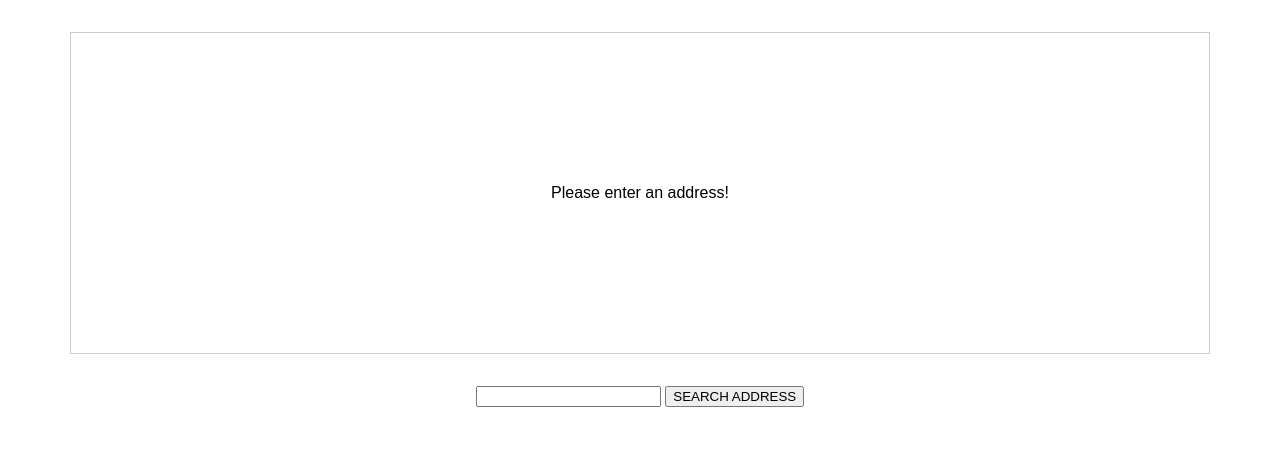
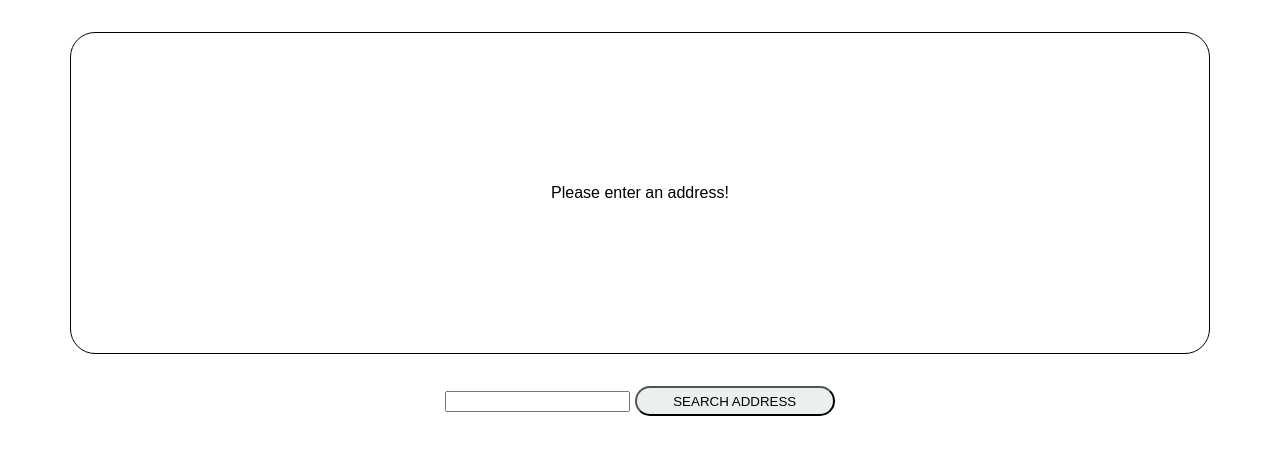
Before and after one commit to sonam-git/Typescript-GoogleMap, a website built with webpack: page index.html in a window 1280 px wide. Built offline with nearby package versions, Linux system fonts and the light colour scheme.

Commit message:
update css

```diff
--- a/app.css
+++ b/app.css
@@ -5,7 +5,8 @@ html {
 #map {
   width: 90%;
   height: 20rem;
-  border: 1px solid #ccc;
+  border: 1px solid hsl(0, 0%, 0%);
+  border-radius: 25px;
   margin: 2rem auto;
   display: flex;
   justify-content: center;
@@ -17,3 +18,14 @@ form {
   text-align: center;
   margin: 2rem auto;
 }
+#btn {
+  background-color: rgb(235, 240, 237);
+  width: 200px;
+  height: 30px;
+  border-radius: 15px;
+}
+
+#btn:hover {
+  background-color: antiquewhite;
+  box-shadow: inset;
+}
--- a/index.html
+++ b/index.html
@@ -19,7 +19,7 @@
     </div>
     <form>
       <input type="text" id="address" />
-      <button type="submit">SEARCH ADDRESS</button>
+      <button id="btn" type="submit">SEARCH ADDRESS</button>
     </form>
   </body>
 </html>
```
